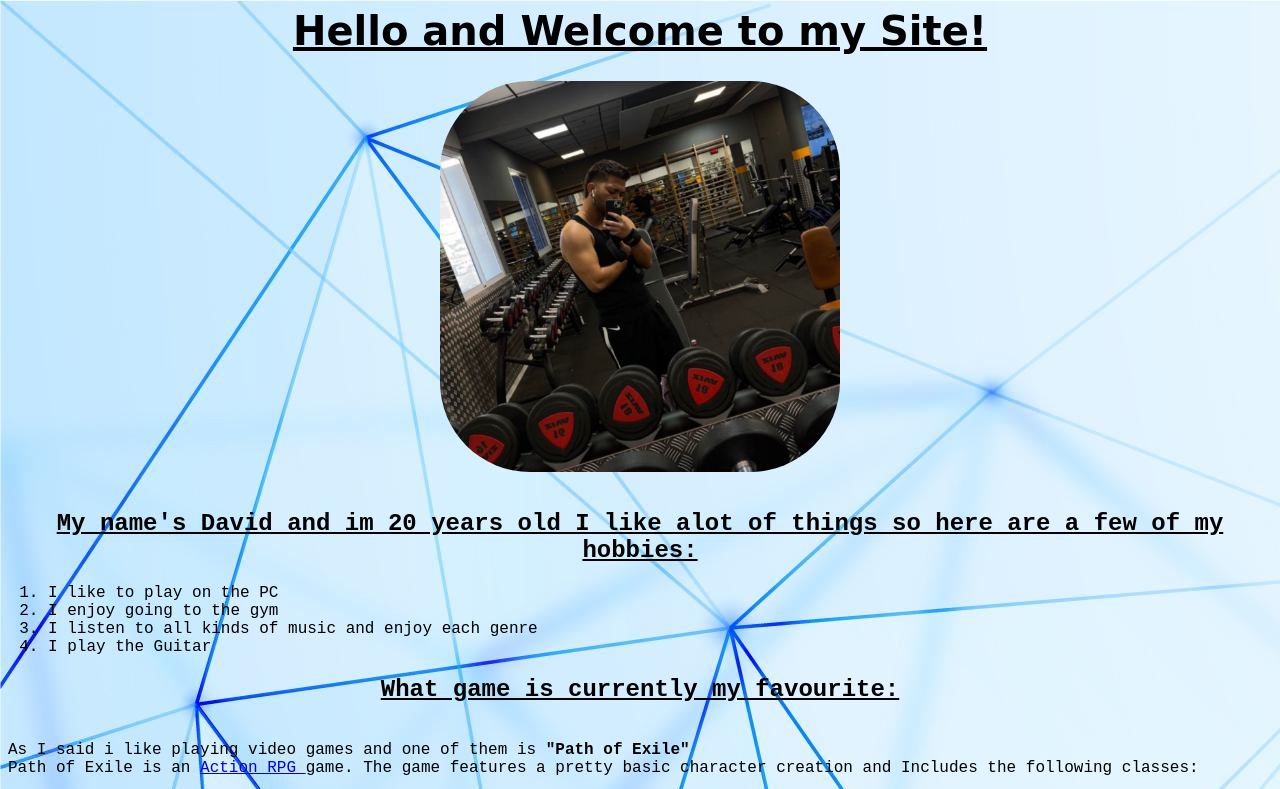
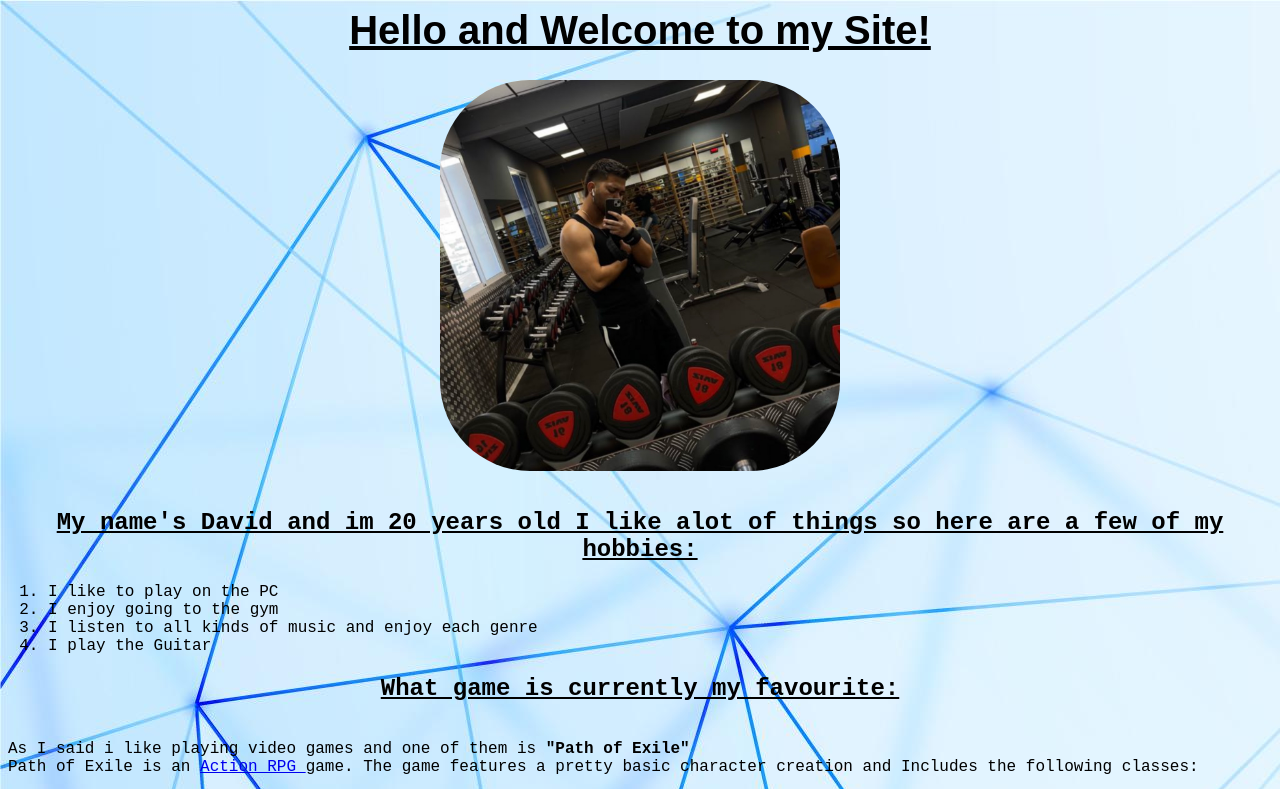
Before and after one commit to Davidsonik2/index, a plain HTML site: page index.html in a window 1280 px wide. Shown: the top 789 px of the page. Drawn offline with Linux system fonts and the light colour scheme.

Commit message:
Update instyle.css

```diff
--- a/instyle.css
+++ b/instyle.css
@@ -1,5 +1,5 @@
 h1{
-	font-family: Apple Chancery, cursive;
+	font-family: Luminari, fantasy;
 	text-align: center;
 	font-size : 40px;
 }
```
